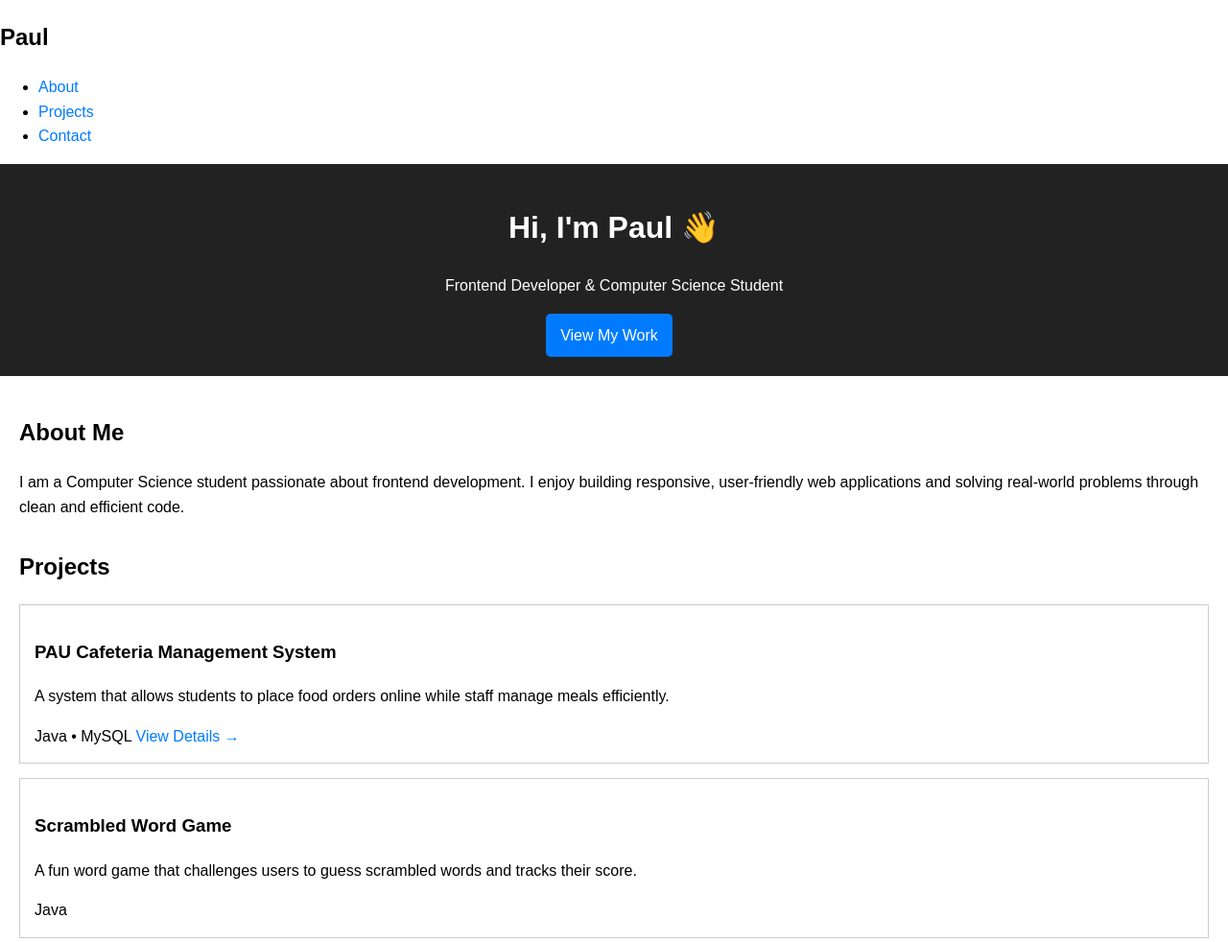
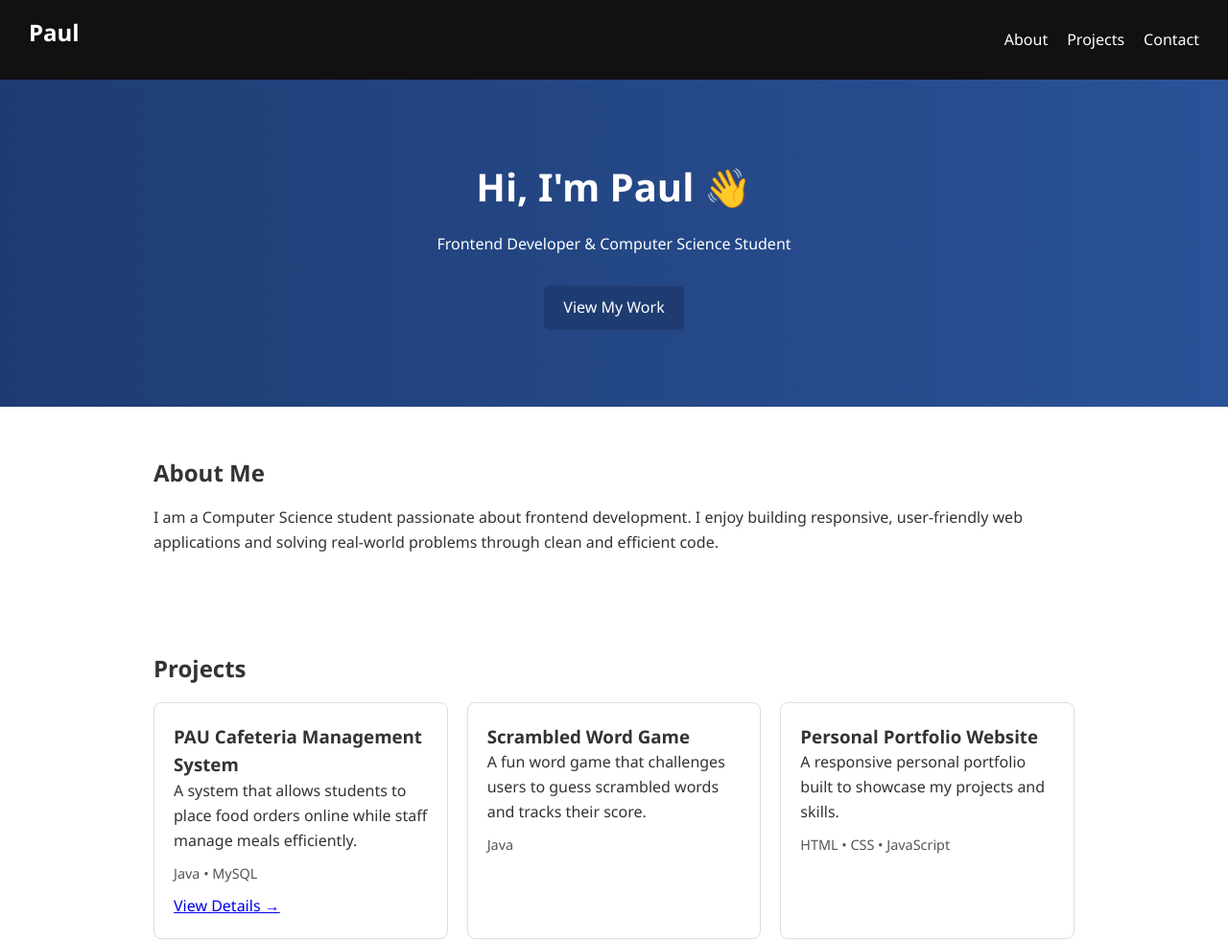
Before and after one commit to isamapaul/personal-portfolio, a plain HTML site: page index.html in a window 1280 px wide. Shown: the top 982 px of the page at 96% size. Drawn offline with Linux system fonts and the light colour scheme.

Commit message:
Update style.css

```diff
--- a/style.css
+++ b/style.css
@@ -1,47 +1,122 @@
-body {
-  font-family: Arial, sans-serif;
+* {
   margin: 0;
   padding: 0;
-  line-height: 1.6;
+  box-sizing: border-box;
 }
 
-header, footer {
-  background: #222;
-  color: white;
-  text-align: center;
-  padding: 20px;
+body {
+  font-family: "Segoe UI", sans-serif;
+  line-height: 1.6;
+  color: #333;
 }
 
-main {
-  padding: 20px;
+/* NAV */
+nav {
+  display: flex;
+  justify-content: space-between;
+  align-items: center;
+  padding: 15px 30px;
+  background: #111;
+  color: #fff;
 }
 
+nav ul {
+  list-style: none;
+  display: flex;
+  gap: 20px;
+}
+
+nav a {
+  color: #fff;
+  text-decoration: none;
+}
+
+/* HERO */
+.hero {
+  text-align: center;
+  padding: 80px 20px;
+  background: linear-gradient(to right, #1e3c72, #2a5298);
+  color: white;
+}
+
+.hero h1 {
+  font-size: 2.5rem;
+}
+
+.hero p {
+  margin: 15px 0;
+}
+
+/* SECTIONS */
 section {
-  margin-bottom: 30px;
+  padding: 50px 20px;
+  max-width: 1000px;
+  margin: auto;
+}
+
+h2 {
+  margin-bottom: 15px;
+}
+
+/* PROJECTS */
+.projects-grid {
+  display: grid;
+  grid-template-columns: repeat(auto-fit, minmax(250px, 1fr));
+  gap: 20px;
 }
 
 .project-card {
-  border: 1px solid #ccc;
-  padding: 15px;
-  margin-bottom: 15px;
+  border: 1px solid #ddd;
+  padding: 20px;
+  border-radius: 8px;
+  transition: transform 0.2s;
 }
 
-a {
-  color: #007bff;
+.project-card:hover {
+  transform: translateY(-5px);
+}
+
+.project-card span {
+  display: block;
+  margin: 10px 0;
+  font-size: 0.9rem;
+  color: #555;
+}
+
+/* BUTTONS */
+.btn {
+  display: inline-block;
+  margin-top: 15px;
+  padding: 10px 20px;
+  background: #1e3c72;
+  color: white;
+  border-radius: 5px;
   text-decoration: none;
 }
 
-.btn {
-  display: inline-block;
-  margin-right: 10px;
-  padding: 10px 15px;
-  background: #007bff;
-  color: white;
-  border-radius: 5px;
+.btn.outline {
+  background: transparent;
+  border: 2px solid #1e3c72;
+  color: #1e3c72;
 }
 
+/* DETAILS PAGE */
+.details {
+  max-width: 800px;
+  margin: auto;
+}
+
+/* FOOTER */
+footer {
+  text-align: center;
+  padding: 20px;
+  background: #111;
+  color: white;
+}
+
+/* RESPONSIVE */
 @media (max-width: 768px) {
-  body {
-    font-size: 16px;
+  .hero h1 {
+    font-size: 2rem;
   }
 }
```
